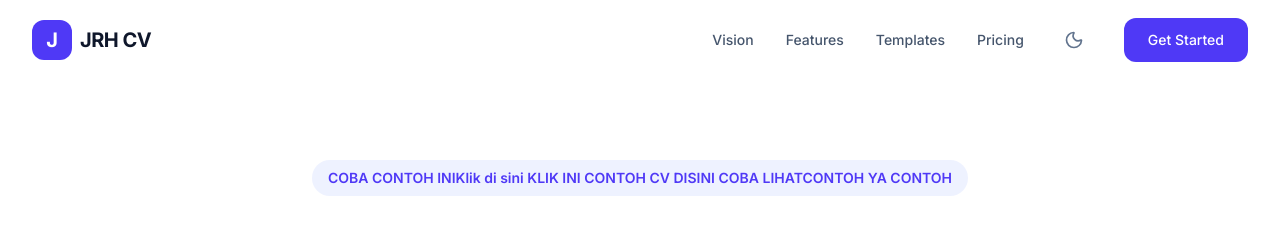
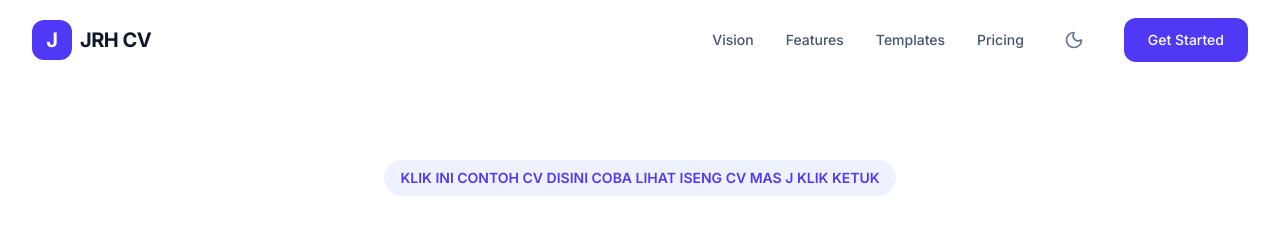
Before and after one commit to jokwiwo88/JRH-CV-, a React (Vite) app: page / in a window 1280 px wide. Shown: the top 236 px of the page. Built offline with nearby package versions, Linux system fonts and the light colour scheme; no server answers; a web font is replaced by a local one.

Commit message:
Update text content in LandingPage component

```diff
--- a/src/components/LandingPage.tsx
+++ b/src/components/LandingPage.tsx
@@ -45,13 +45,15 @@ const LandingPage = ({ onStart, onAbout }: { onStart: () => void, onAbout: () =>
             transition={{ duration: 0.6 }}
           >
             <span className="px-4 py-2 rounded-full bg-indigo-50 dark:bg-indigo-900/30 text-indigo-600 dark:text-indigo-400 text-sm font-semibold mb-6 inline-block">
-              COBA CONTOH INI
+
 
                  <a href="https://cv-j-lilac.vercel.app/" target="_blank" rel="noopener noreferrer">
-  Klik di sini KLIK INI CONTOH CV DISINI COBA LIHAT
+  KLIK INI CONTOH CV DISINI COBA LIHAT
+                   ISENG CV MAS J
+                   KLIK KETUK
 </a>
 
-              CONTOH YA CONTOH
+
 
             </span>
             <h1 className="text-5xl md:text-7xl font-bold text-slate-900 dark:text-white mb-8 tracking-tight leading-tight">
```
